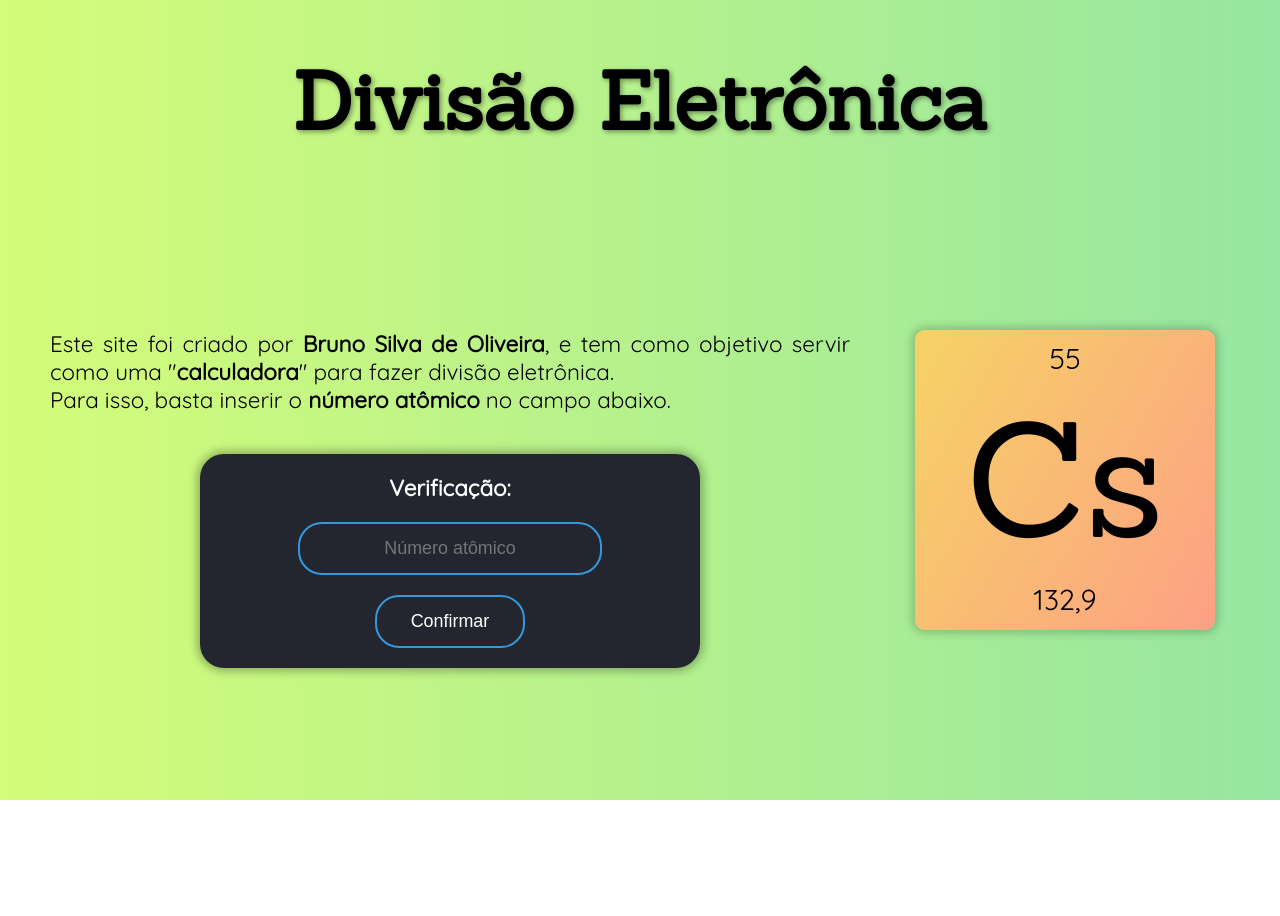
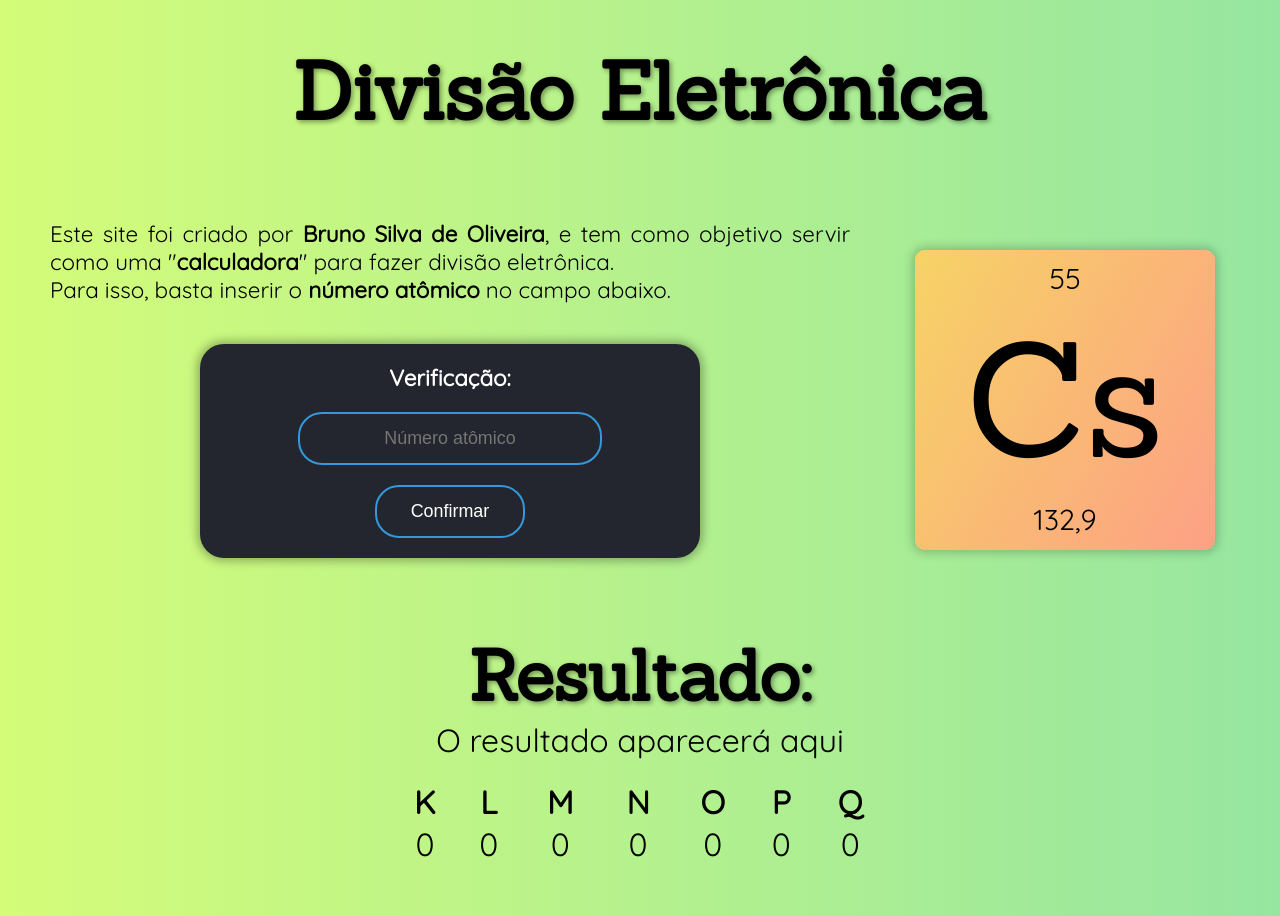
Before and after one commit to TheBrunno/divisao-eletronica, a plain HTML site: page index.html in a window 1280 px wide. Before the commit the page ends 800 px from the top, so only its background shows below. Drawn offline with Linux system fonts and the light colour scheme.

Commit message:
Correçoes do Layout

```diff
--- a/index.html
+++ b/index.html
@@ -33,6 +33,36 @@
             <div id="massa-atomica">132,9</div>
         </section>
     </main>
+    <div class="res-js">
+        <h2>Resultado:</h2>
+        <div id="divisao">
+            <p>O resultado aparecerá aqui</p>
+        </div>
+        <table>
+            <thead>
+                <tr>
+                    <th>K</th>
+                    <th>L</th>
+                    <th>M</th>
+                    <th>N</th>
+                    <th>O</th>
+                    <th>P</th>
+                    <th>Q</th>
+                </tr>
+            </thead>
+            <tbody>
+                <tr>
+                    <td id="k">0</td>
+                    <td id="l">0</td>
+                    <td id="m">0</td>
+                    <td id="n">0</td>
+                    <td id="o">0</td>
+                    <td id="p">0</td>
+                    <td id="q">0</td>
+                </tr>
+            </tbody>
+        </table>
+    </div>
     <script src="script.js"></script>
 </body>
 </html>
--- a/style.css
+++ b/style.css
@@ -7,14 +7,19 @@ body{
     font-family: "Quicksand", sans-serif;
 }
 header{
-    padding: 50px 0 0 0;
+    padding: 40px 0 0 0;
     text-align: center;
-    height: 280px;
+    height: 180px;
     width: 100%;
 }
 header h1{
     font-family: "Sanchez", serif;
     font-size: 5em;
+    text-shadow: 2px 2px 5px rgba(0, 0, 0, 0.4);
+}
+h2{
+    font-family: "Sanchez", serif;
+    font-size: 2.2em;
     text-shadow: 2px 2px 5px rgba(0, 0, 0, 0.4);
 }
 #simb{
@@ -84,5 +89,16 @@ main .text{
     background-image: linear-gradient(120deg, #f6d365 0%, #fda085 100%);
     border-radius: 10px;
     box-shadow: 0px 0px 10px 3px rgba(0, 0, 0, 0.205);
-    margin: 0 auto;
+    margin: 30px auto;
 }
+.res-js{
+    width: 100%;
+    height: auto;
+    margin: 50px 0;
+    font-size: 2em;
+    text-align: center;
+}
+table{
+    width: 500px;
+    margin: 20px auto;
+}
```
